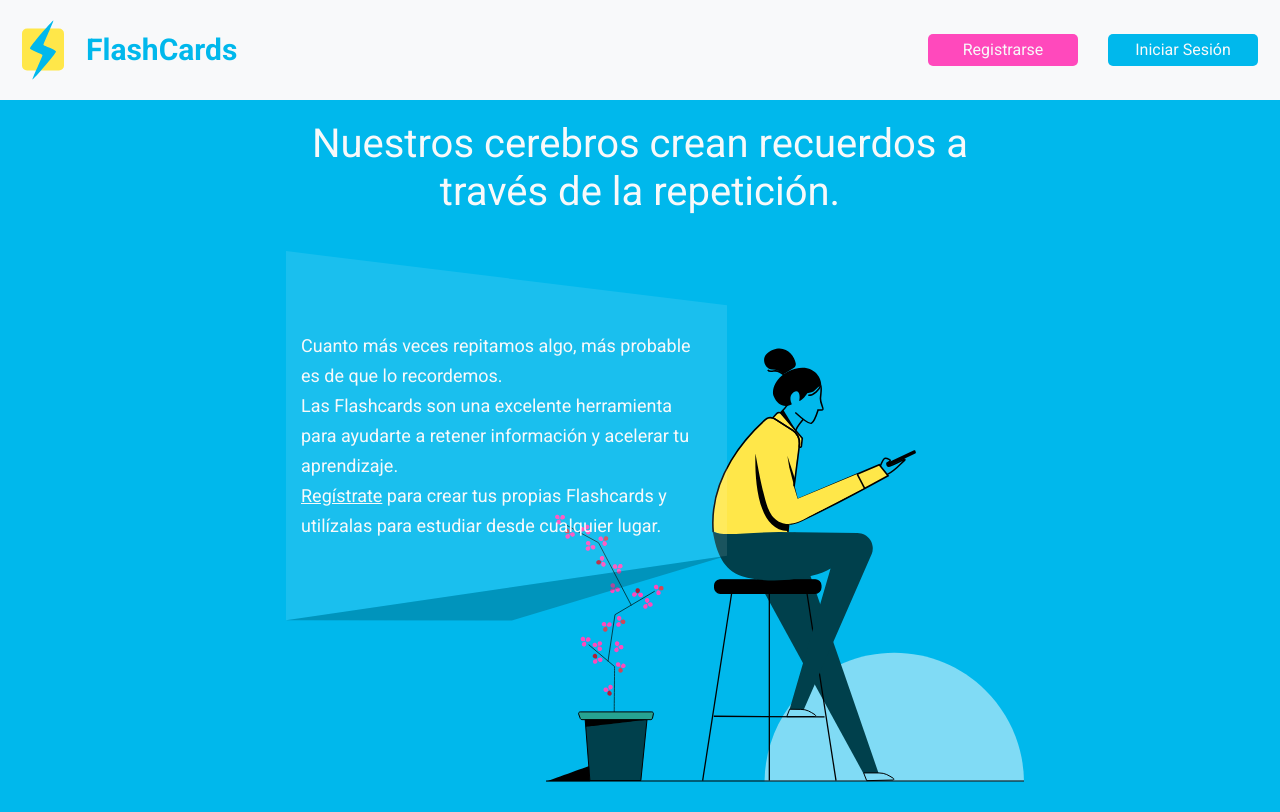
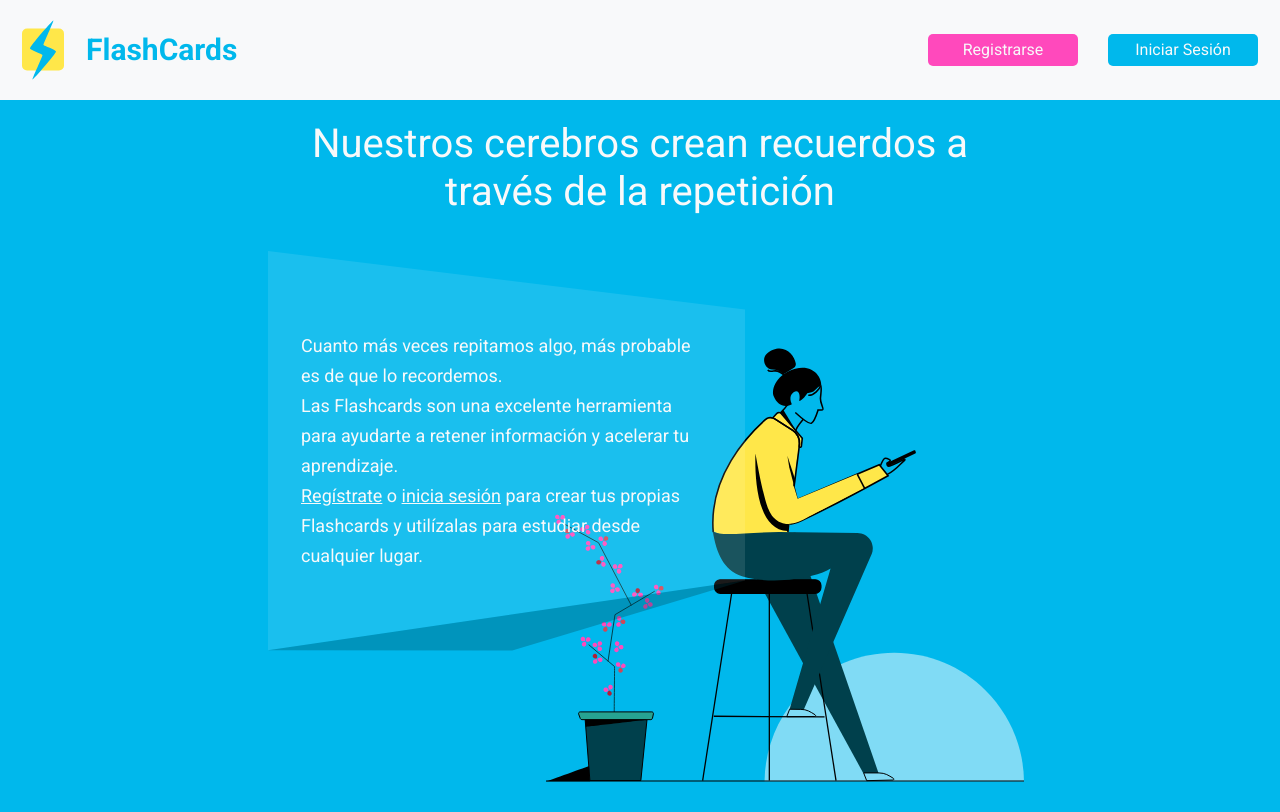
Before and after one commit to niltonsjr/flashcards, a React (Create React App) app in the folder frontend/: page / in a window 1280 px wide. Built offline with nearby package versions, Linux system fonts and the light colour scheme; no server answers.

Commit message:
Adicionando tests de Home Page

```diff
--- a/frontend/package.json
+++ b/frontend/package.json
@@ -17,6 +17,7 @@
     "axios": "^0.25.0",
     "bootstrap": "^5.1.3",
     "jwt-decode": "^3.1.2",
+    "msw": "^0.39.2",
     "node-sass": "^7.0.1",
     "qs": "^6.10.3",
     "react": "^17.0.2",
@@ -35,8 +36,8 @@
   "scripts": {
     "start": "react-scripts start",
     "build": "react-scripts build",
-    "test": "react-scripts test --watchAll=false",
-    "test:watch": "react-scripts test",
+    "test": "react-scripts test --watchAll=false --testPathIgnorePatterns='fixtures.ts'",
+    "test:watch": "react-scripts test --testPathIgnorePatterns='fixtures.ts'",
     "eject": "react-scripts eject"
   },
   "eslintConfig": {
--- a/frontend/src/pages/Home/index.tsx
+++ b/frontend/src/pages/Home/index.tsx
@@ -5,8 +5,8 @@ const Home = () => {
   return (
     <div className="home-container">
       <div className="home-left-container">
-        <h1>Nuestros cerebros crean recuerdos a través de la repetición.</h1>
-        <div className="home-left-text">
+        <h1>Nuestros cerebros crean recuerdos a través de la repetición</h1>
+        <div className="home-left-text" data-testid="left-text">
           <p>
             Cuanto más veces repitamos algo, más probable es de que lo
             recordemos.
@@ -15,7 +15,9 @@ const Home = () => {
             información y acelerar tu aprendizaje. <br />
             <Link to="/auth/register" className="conditions-link-register">
               Regístrate
-            </Link>{" "}para crear tus propias Flashcards y utilízalas para estudiar desde
+            </Link> o <Link to="/auth/login" className="conditions-link-register">
+              inicia sesión
+            </Link> para crear tus propias Flashcards y utilízalas para estudiar desde
             cualquier lugar.
           </p>
         </div>
--- a/frontend/src/pages/Home/styles.css
+++ b/frontend/src/pages/Home/styles.css
@@ -66,4 +66,10 @@
   .home-container {
     padding: 0 20vw 30px;
   }
+
+  @media (min-width: 1700px) {
+    .home-left-text {
+      margin-top: 150px;
+    }
+  }
 }
```
Also changed, not shown: 2 other files (tests, documents, lock files or other folders).
